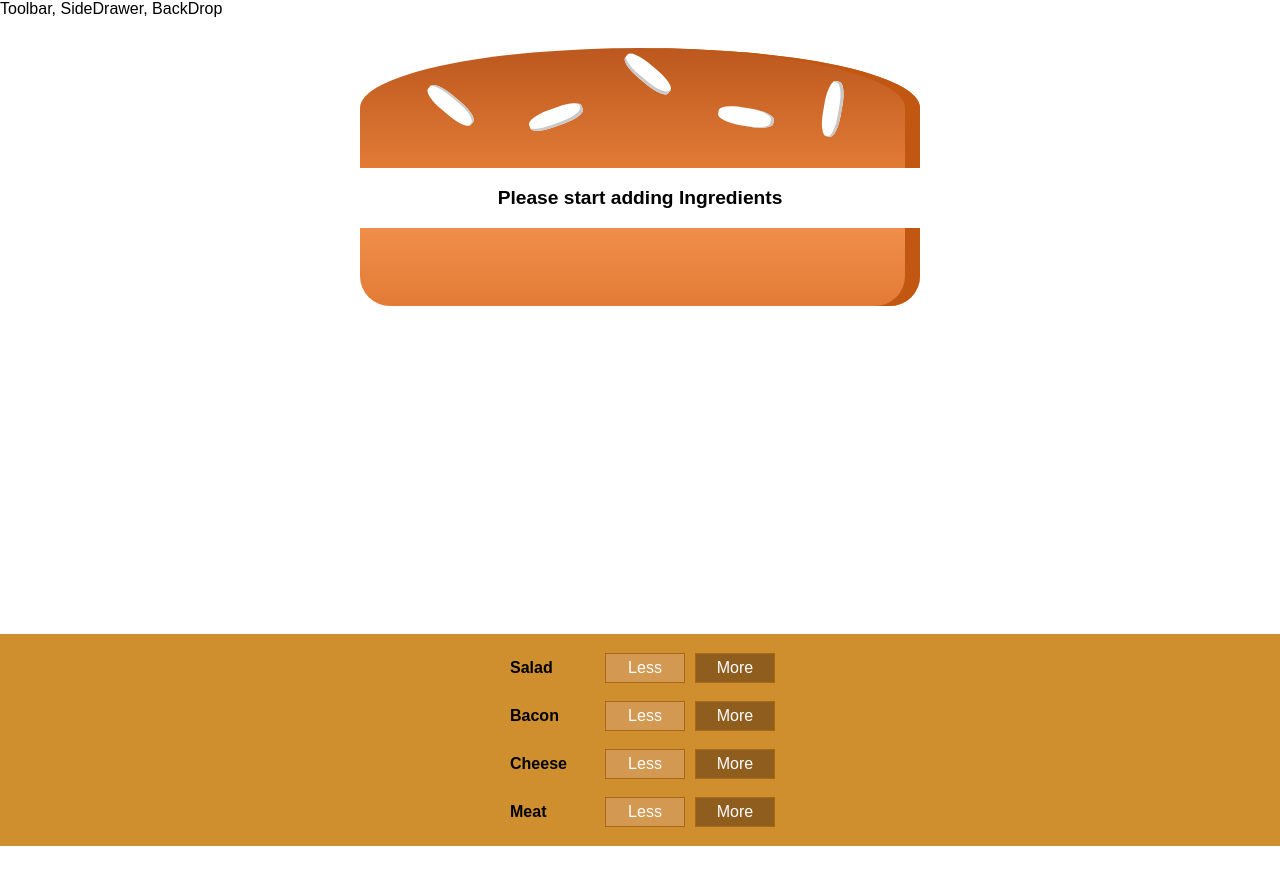
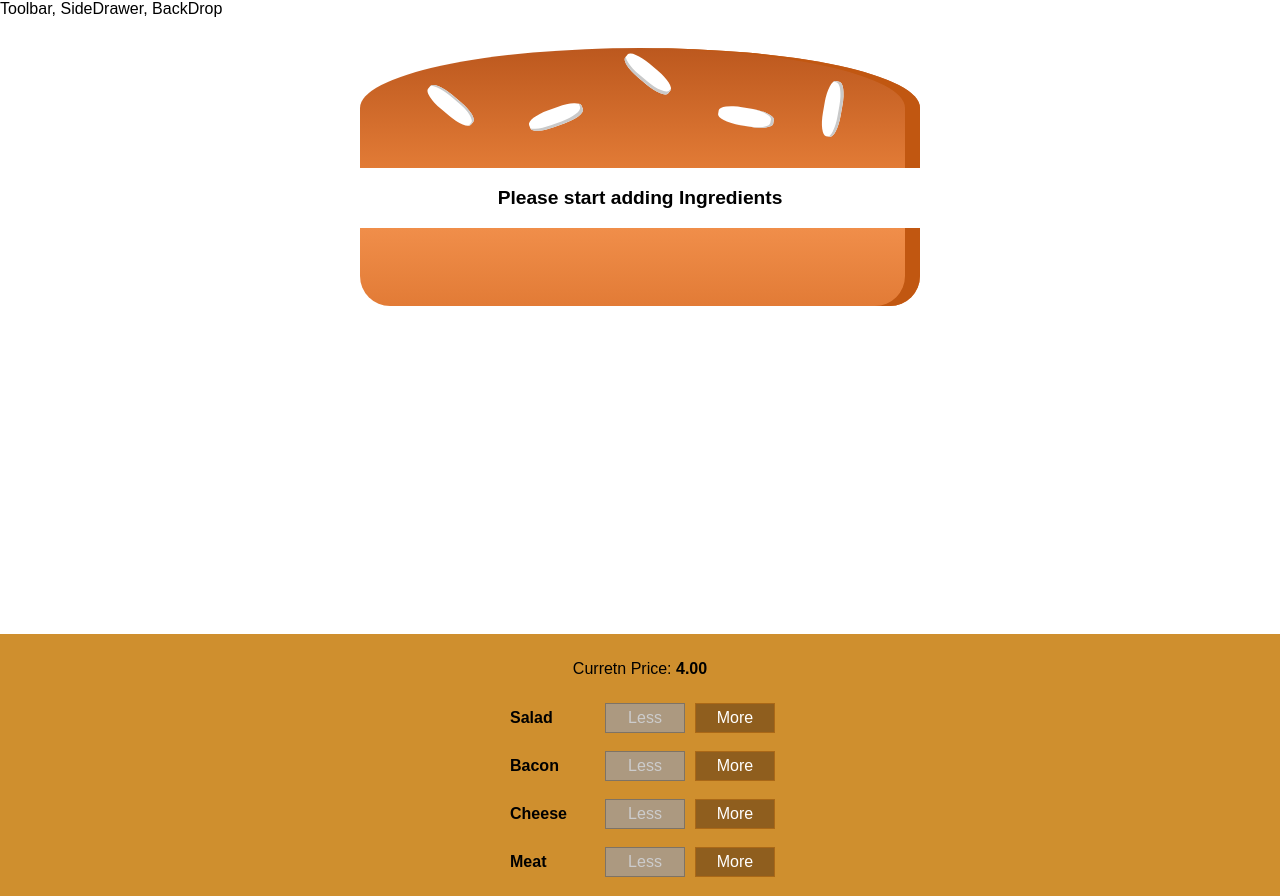
Before and after one commit to twandeveloper/Burger-App, a React app: page / in a window 1280 px wide. Before the commit the page ends 846 px from the top, so only its background shows below. Built offline with nearby package versions, Linux system fonts and the light colour scheme.

Commit message:
Added price info to app

```diff
--- a/src/components/Burger/BuildControls/BuildControl/BuildControl.js
+++ b/src/components/Burger/BuildControls/BuildControl/BuildControl.js
@@ -5,8 +5,13 @@ import classes from './BuildControl.css'
 const buildControl = (props) => (
     <div className={classes.BuildControl}>
         <div className={classes.Label}>{props.label}</div>
-        <button className={classes.Less} onClick={props.remove}>Less</button>
-        <button className={classes.More} onClick={props.added}>More</button>
+        <button
+            className={classes.Less}
+            onClick={props.remove}
+            disabled={props.disabled}>Less</button>
+        <button
+            className={classes.More}
+            onClick={props.added}>More</button>
     </div>
 )
 
--- a/src/components/Burger/BuildControls/BuildControls.js
+++ b/src/components/Burger/BuildControls/BuildControls.js
@@ -14,12 +14,14 @@ const controls = [
 
 const buildControls = (props) => (
         <div className={classes.BuildControls}>
+            <p>Curretn Price: <strong>{ props.price.toFixed(2)}</strong></p>
             {controls.map(ctrl => (
                 <BuildControl
                     key={ctrl.label}
                     label={ctrl.label}
                     added={() => props.ingredientAdded(ctrl.type)}
-                    remove={() => props.ingredientRemoved(ctrl.type)}/>
+                    remove={() => props.ingredientRemoved(ctrl.type)}
+                    disabled={props.disabled[ctrl.type]}/>
             ))}
         </div>
 )
--- a/src/containers/BurgerBuilder/BurgerBuilder.js
+++ b/src/containers/BurgerBuilder/BurgerBuilder.js
@@ -38,7 +38,7 @@ class BurgerBuilder extends Component {
     removeIngredientHandler = (type) => {
         const oldCount = this.state.ingredients[type];
         if (oldCount <= 0) {
-            return
+            return;
         }
         const updatedCount = oldCount - 1;
         const updatedIngredients = {
@@ -52,12 +52,20 @@ class BurgerBuilder extends Component {
     }
 
     render() {
+        const disabledInfo = {
+            ...this.state.ingredients
+        };
+        for(let key in disabledInfo){
+            disabledInfo[key] = disabledInfo[key] <= 0
+        }
         return (
             <Auxiliary>
                 <Burger ingredients={this.state.ingredients}/>
                 <BuildControls
                     ingredientAdded={this.addIngredientHandler}
-                    ingredientRemoved={this.removeIngredientHandler}/>
+                    ingredientRemoved={this.removeIngredientHandler}
+                    disabled={disabledInfo}
+                    price={this.state.totalPrice}/>
             </Auxiliary>
         )
     }
```
